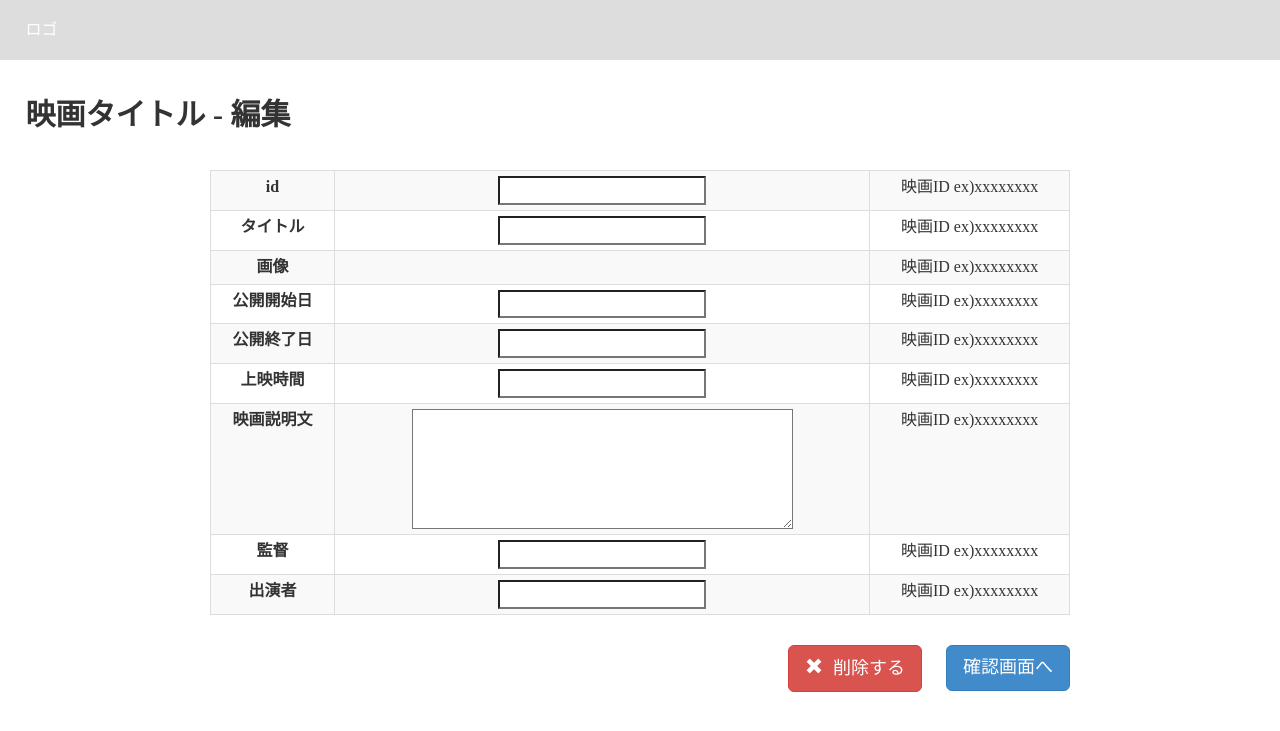
After one commit to saison/HALCinema, a PHP site: page /movie/edit.php in a window 1280 px wide. The commit adds this page. Shown: the top 731 px of the page. Run offline with PHP 8.4, Linux system fonts and the light colour scheme.

Commit message:
edit list details register

```diff
--- a/admin/css/style.css
+++ b/admin/css/style.css
@@ -65,7 +65,7 @@ article, aside, details, figcaption, figure, footer, header, hgroup, menu, nav,
 
 /* line 6, ../sass/style.scss */
 header {
-  background: #3c3c3c;
+  background: #dddddd;
   height: 60px;
   line-height: 60px;
   margin-bottom: 40px;
@@ -86,6 +86,8 @@ header #headerWrap {
   /* end login style */
   /* list table style */
   /* end list table style */
+  /* edit style */
+  /* end edit style */
 }
 /* line 23, ../sass/style.scss */
 #mainWrapper h2 {
@@ -98,11 +100,15 @@ header #headerWrap {
   float: right;
   margin-bottom: 10px;
 }
-/* line 33, ../sass/style.scss */
+/* line 32, ../sass/style.scss */
+#mainWrapper #newButton {
+  margin-left: 10px;
+}
+/* line 35, ../sass/style.scss */
 #mainWrapper .glyphicon {
   margin-right: 10px;
 }
-/* line 37, ../sass/style.scss */
+/* line 39, ../sass/style.scss */
 #mainWrapper #loginArea {
   width: 360px;
   padding-top: 50px;
@@ -119,50 +125,70 @@ header #headerWrap {
   -o-border-radius: 5px;
   border-radius: 5px;
 }
-/* line 46, ../sass/style.scss */
+/* line 48, ../sass/style.scss */
 #mainWrapper #loginArea h2 {
   font-size: 20px;
   text-align: center;
 }
-/* line 53, ../sass/style.scss */
+/* line 55, ../sass/style.scss */
 #mainWrapper #loginForm p {
   margin-top: 20px;
   margin-bottom: 20px;
   line-height: 1.5em;
 }
-/* line 57, ../sass/style.scss */
+/* line 59, ../sass/style.scss */
 #mainWrapper #loginForm p input {
   width: 100%;
   height: 40px;
   line-height: 40px;
 }
-/* line 63, ../sass/style.scss */
+/* line 65, ../sass/style.scss */
 #mainWrapper #loginForm button {
   float: right;
 }
-/* line 70, ../sass/style.scss */
+/* line 72, ../sass/style.scss */
+#mainWrapper #editTable {
+  width: 70%;
+  margin: 0 auto;
+}
+/* line 76, ../sass/style.scss */
 #mainWrapper .listTable {
   margin-bottom: 60px;
 }
-/* line 72, ../sass/style.scss */
+/* line 78, ../sass/style.scss */
 #mainWrapper .listTable .description {
   width: 300px;
   word-break: break-all;
 }
-/* line 76, ../sass/style.scss */
-#mainWrapper .listTable thead th {
+/* line 82, ../sass/style.scss */
+#mainWrapper .listTable th {
   font-weight: bold;
+  text-align: center !important;
+}
+/* line 86, ../sass/style.scss */
+#mainWrapper .listTable td {
   text-align: center;
 }
-/* line 81, ../sass/style.scss */
-#mainWrapper .listTable tbody td {
-  text-align: center;
-}
-/* line 83, ../sass/style.scss */
-#mainWrapper .listTable tbody td img {
+/* line 88, ../sass/style.scss */
+#mainWrapper .listTable td img {
   width: 100px;
 }
-/* line 87, ../sass/style.scss */
-#mainWrapper .listTable tbody .description {
+/* line 92, ../sass/style.scss */
+#mainWrapper .listTable .description {
   text-align: left;
 }
+/* line 95, ../sass/style.scss */
+#mainWrapper .listTable .info {
+  width: 200px;
+  word-break: break-all;
+}
+/* line 104, ../sass/style.scss */
+#mainWrapper #editSend {
+  width: 70%;
+  margin: 30px auto;
+  text-align: right;
+}
+/* line 108, ../sass/style.scss */
+#mainWrapper #editSend input {
+  margin-left: 20px;
+}
--- /dev/null
+++ b/admin/movie/edit.php
@@ -0,0 +1,65 @@
+<?PHP
+	require_once("../header.php");
+?>
+
+	<!-- main start -->
+	<h2><?PHP echo "映画タイトル" ?> - 編集</h2>
+		<!-- movie list table -->
+		<form action="" method="post"></form>
+		<table id="editTable" class="table table-striped table-bordered table-condensed listTable">
+				<tr>
+					<th>id</th>
+					<td><input type="text" name="id"></td>
+					<td class="info">映画ID ex)xxxxxxxx</td>
+				</tr>
+				<tr>
+					<th>タイトル</th>
+					<td><input type="text" name="title"></td>
+					<td class="info">映画ID ex)xxxxxxxx</td>
+				</tr>
+				<tr>
+					<th>画像</th>
+					<td><img src="" alt=""></td>
+					<td class="info">映画ID ex)xxxxxxxx</td>
+				</tr>
+				<tr>
+					<th>公開開始日</th>
+					<td><input type="text" name="start"></td>
+					<td class="info">映画ID ex)xxxxxxxx</td>
+				</tr>
+				<tr>
+					<th>公開終了日</th>
+					<td><input type="text" name="end"></td>
+					<td class="info">映画ID ex)xxxxxxxx</td>
+				</tr>
+				<tr>
+					<th>上映時間</th>
+					<td><input type="text" name="time"></td>
+					<td class="info">映画ID ex)xxxxxxxx</td>
+				</tr>
+				<tr>
+					<th>映画説明文</th>
+					<td><textarea name="description" cols="40" rows="5"></textarea></td>
+					<td class="info">映画ID ex)xxxxxxxx</td>
+				</tr>
+				<tr>
+					<th>監督</th>
+					<td><input type="text" name="director"></td>
+					<td class="info">映画ID ex)xxxxxxxx</td>
+				</tr>
+				<tr>
+					<th>出演者</th>
+					<td><input type="text" name="performer"></td>
+					<td class="info">映画ID ex)xxxxxxxx</td>
+				</tr>
+		</table>
+		<div id="editSend">
+			<a href="delete.php" class="btn btn-danger btn-lg"><span class="glyphicon glyphicon-remove"></span>削除する</a>
+			<input type="submit" class="btn btn-primary btn-lg" value="確認画面へ"></div>
+		</form>
+		<!-- /movie list table -->
+	<!-- main end -->
+
+<?PHP
+	require_once("../footer.php");
+?>
--- a/admin/movie/list.php
+++ b/admin/movie/list.php
@@ -3,7 +3,7 @@
 ?>
 
 	<!-- main start -->
-		<h2>映画リスト</h2>
+		<h2>映画リスト<a href="register.php" id="newButton" class="btn btn-success"><span class="glyphicon glyphicon-plus"></span>新規登録</a></h2>
 		<!-- movie list table -->
 		<table class="table table-striped table-bordered table-condensed listTable">
 			<thead>
--- a/admin/sass/style.scss
+++ b/admin/sass/style.scss
@@ -4,7 +4,7 @@
 @import "compass";
 
 header{
-	background:#3c3c3c;
+	background:#dddddd;
 	height:60px;
 	line-height:60px;
 	margin-bottom:40px;
@@ -29,7 +29,9 @@ header{
 		float: right;
 		margin-bottom:10px;
 	}
-
+	#newButton{
+		margin-left:10px;
+	}
 	.glyphicon{
 		margin-right:10px;
 	}
@@ -67,17 +69,20 @@ header{
 	/* end login style */
 
 	/* list table style */
+	#editTable{
+		width:70%;
+		margin:0 auto;
+	}
 	.listTable{
 		margin-bottom:60px;
 		.description{
 			width:300px;
 			word-break: break-all;
 		}
-		thead th{
+		th{
 			font-weight: bold;
-			text-align: center;
+			text-align: center !important;
 		}
-		tbody{
 		td{
 			text-align: center;
 			img{
@@ -87,8 +92,23 @@ header{
 		.description{
 			text-align: left;
 		}
+		.info{
+			width:200px;
+			word-break: break-all;
 		}
+
 	}
 	/* end list table style */
 
+	/* edit style */
+	#editSend{
+		width: 70%;
+		margin:30px auto;
+		text-align: right;
+		input{
+			margin-left:20px;
 		}
+	}
+	/* end edit style */
+
+}
```
Also changed, not shown: admin/movie/register.php (added, +64 -0 lines), admin/schedule/details.php (added, +75 -0 lines), admin/schedule/edit.php (added, +50 -0 lines). Lines whose indentation alone changed are shown as unchanged.
